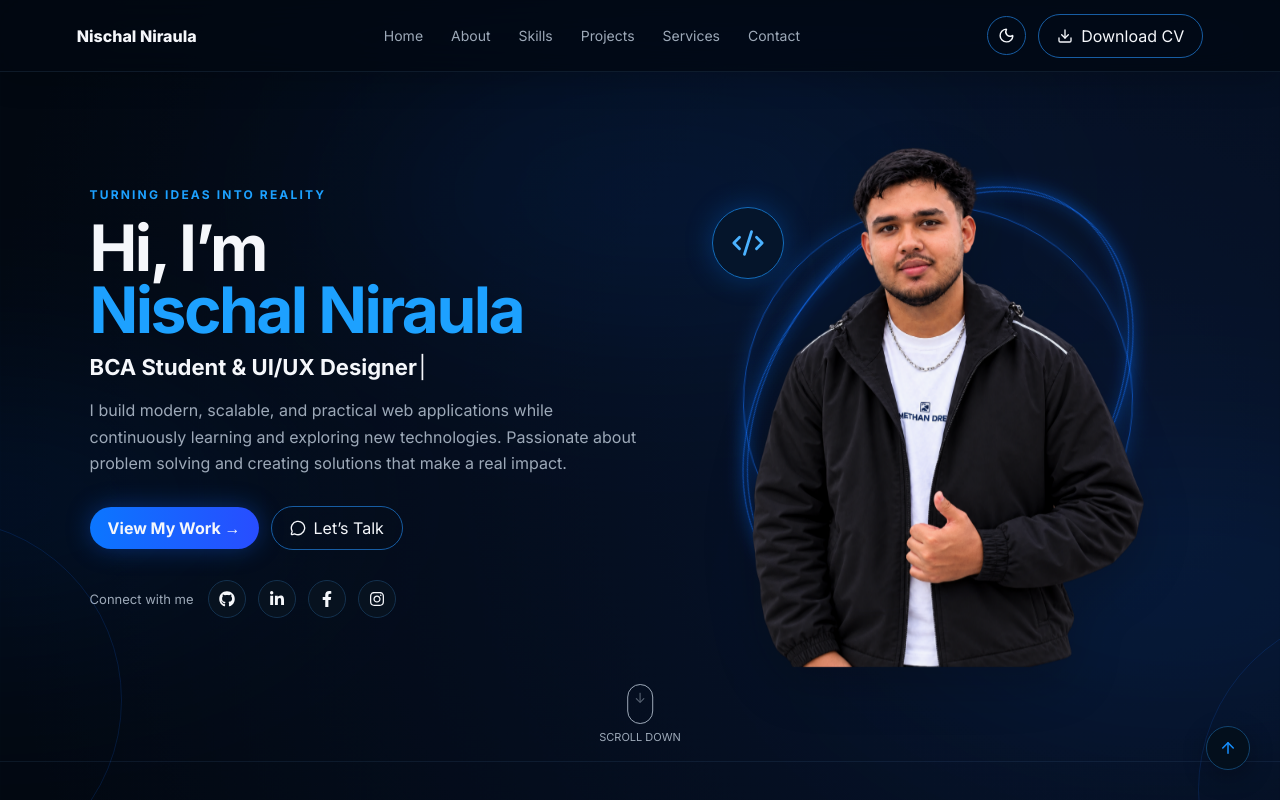
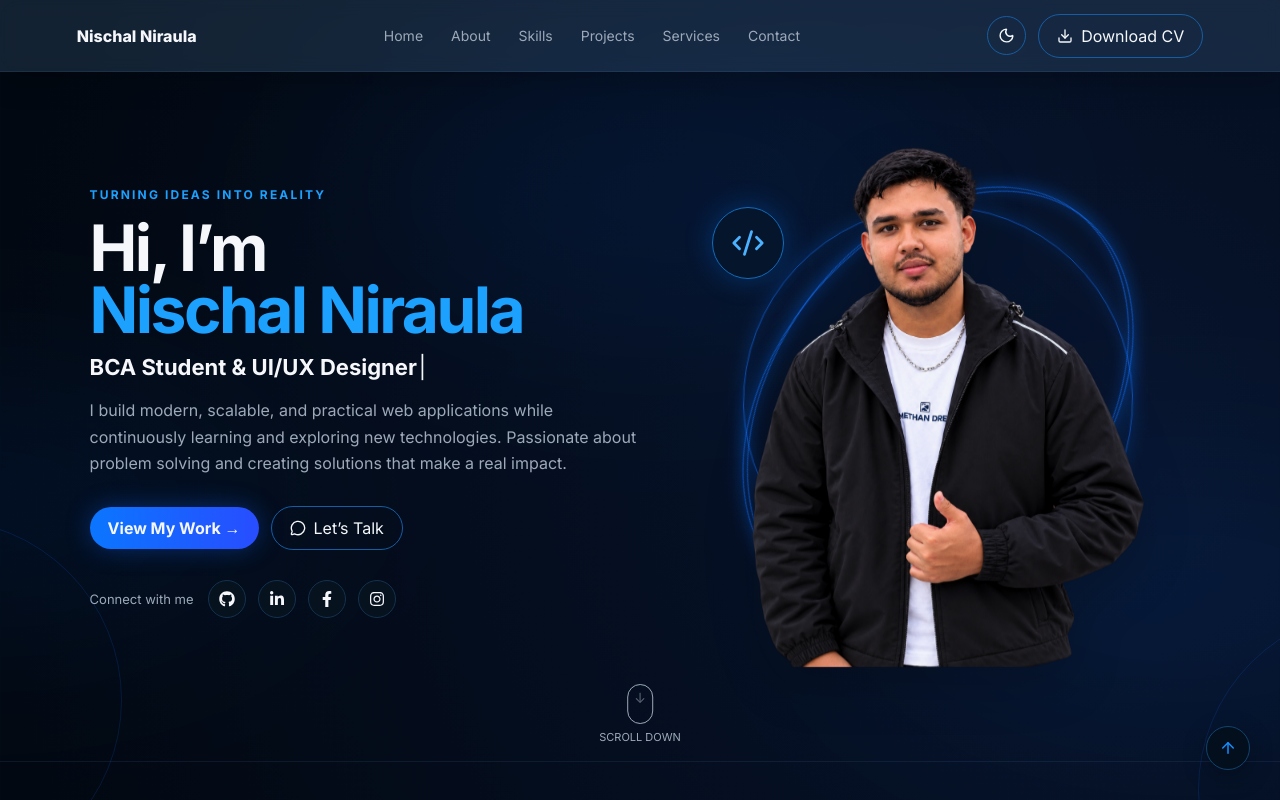
Before and after one commit to nischal-niraula21/Portfolio, a React (Vite) app: page / in a window 1280 px wide. Shown: the top 800 px of the page. Built offline with nearby package versions, Linux system fonts and the light colour scheme.

Commit message:
navbar back-drop filter

```diff
--- a/src/styles.css
+++ b/src/styles.css
@@ -70,29 +70,19 @@ textarea:focus-visible {
 }
 
 /* NAVBAR */
-
 .navbar {
+  background-color: rgba(93, 140, 185, 0.20);
   height: 72px;
   display: flex;
   align-items: center;
   justify-content: space-between;
   padding: 0 6vw;
-
   position: sticky;
   top: 0;
   z-index: 10000;
-
-  background: rgba(2, 8, 17, 0.78);
-
-  backdrop-filter: blur(30px) saturate(145%);
-  -webkit-backdrop-filter: blur(30px) saturate(145%);
-
   border-bottom: 1px solid rgba(93, 140, 185, 0.14);
-
-  box-shadow:
-    0 8px 30px rgba(0, 0, 0, 0.18);
-
-  isolation: isolate;
+  box-shadow: 0 8px 30px rgba(0, 0, 0, 0.22);
+  backdrop-filter: blur(10px);
 }
 
 .navbar>* {
@@ -190,14 +180,12 @@ nav a:hover::after {
 }
 
 [data-theme="light"] .navbar {
-  background: rgba(245, 249, 255, 0.82);
-
-  backdrop-filter: blur(30px) saturate(135%);
-  -webkit-backdrop-filter: blur(30px) saturate(135%);
+  background: rgba(245, 249, 255, 0.94);
 
   border-bottom: 1px solid rgba(80, 110, 140, 0.14);
 
-  box-shadow: 0 8px 30px rgba(40, 60, 80, 0.08);
+  box-shadow:
+    0 8px 30px rgba(40, 60, 80, 0.10);
 }
 
 /* SECTIONS */
```
